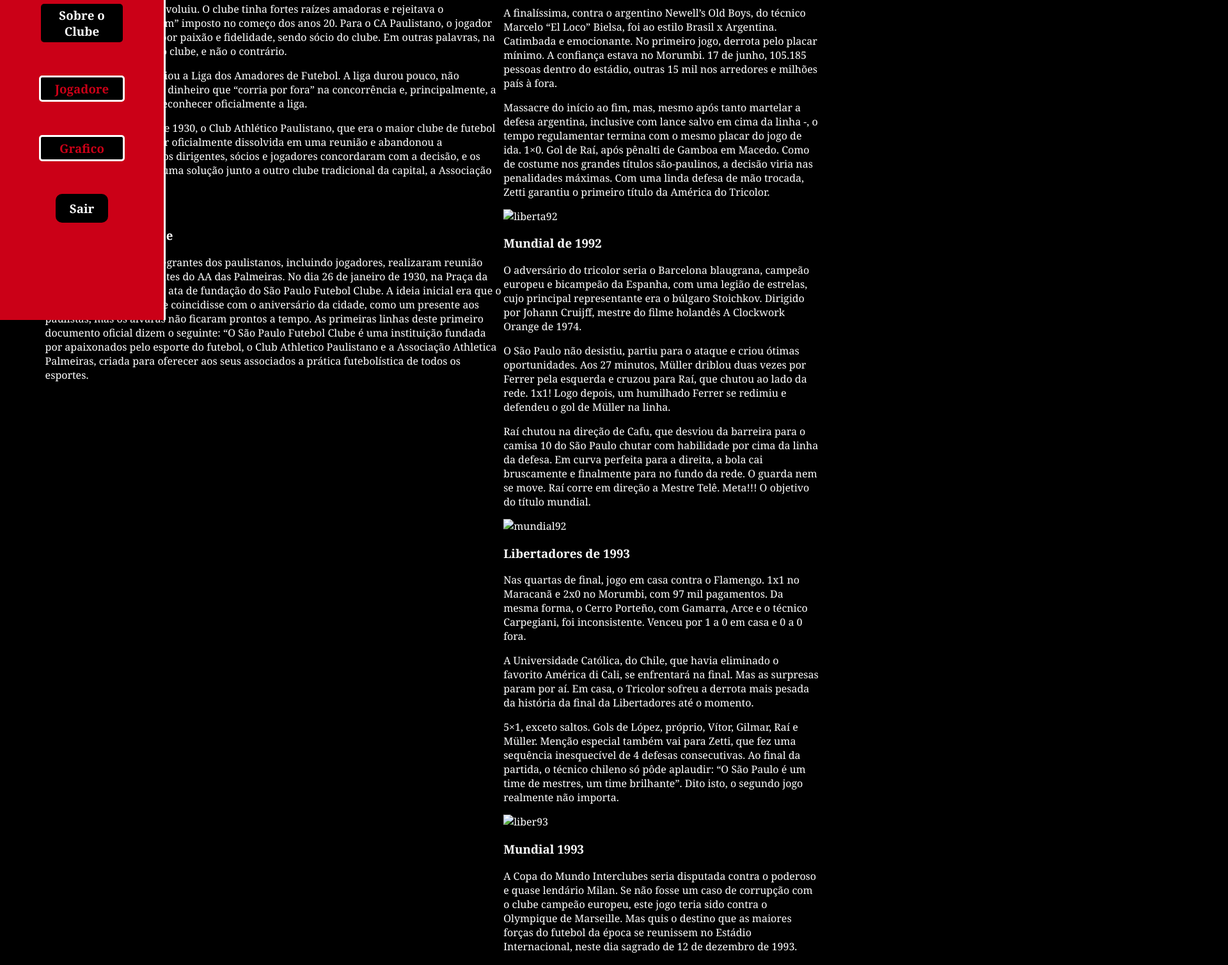
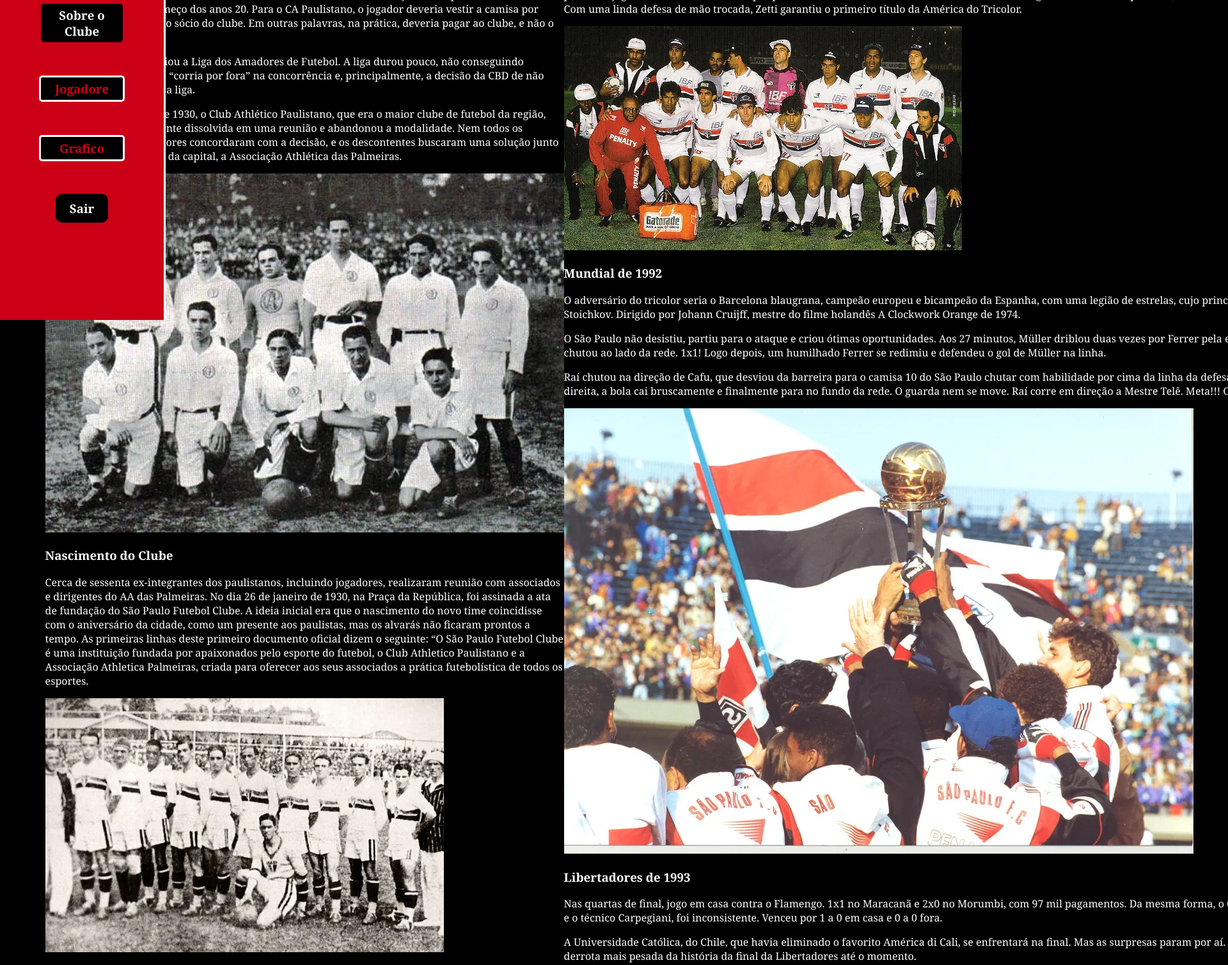
Before and after one commit to bmarruda/Soberano, a website: page public/dashboard/historia.html in a window 1280 px wide. Shown: the part 300-1808 px from the top of the page at 64% size, 1920 px wide, since content can reach past the window. Drawn offline with Linux system fonts and the light colour scheme.

Commit message:
imagens adicionadas

```diff
--- a/public/dashboard/historia.html
+++ b/public/dashboard/historia.html
@@ -84,13 +84,13 @@
 
        <p>Assim, em 8 de janeiro de 1930, o Club Athlético Paulistano, que era o maior clube de futebol da região, viu sua liga ser oficialmente dissolvida em uma reunião e abandonou a modalidade. Nem todos os dirigentes, sócios e jogadores concordaram com a decisão, e os descontentes buscaram uma solução junto a outro clube tradicional da capital, a Associação Athlética das Palmeiras.</p>
 
-       <img src="img/image-768x531.jpg.webp" alt="">
+       <img src="/public/assets/imgs/image.jpg.webp" alt="">
 
        <b><h3>Nascimento do Clube</h3></b>
 
         <p>Cerca de sessenta ex-integrantes dos paulistanos, incluindo jogadores, realizaram reunião com associados e dirigentes do AA das Palmeiras. No dia 26 de janeiro de 1930, na Praça da República, foi assinada a ata de fundação do São Paulo Futebol Clube.  A ideia inicial era que o nascimento do novo time coincidisse com o aniversário da cidade, como um presente aos paulistas, mas os alvarás não ficaram prontos a tempo. As primeiras linhas deste primeiro documento oficial dizem o seguinte: “O São Paulo Futebol Clube é uma instituição fundada por apaixonados pelo esporte do futebol, o Club Athletico Paulistano e a Associação Athletica Palmeiras, criada para oferecer aos seus associados a prática futebolística de todos os esportes.</p>
 
-        <img src="img/image-2.jpg.webp" alt="">
+        <img src="/public/assets/imgs/image-2.jpg.webp" alt="">
 
        </div>
 
@@ -108,7 +108,7 @@
         <p>A finalíssima, contra o argentino Newell’s Old Boys, do técnico Marcelo “El Loco” Bielsa, foi ao estilo Brasil x Argentina. Catimbada e emocionante. No primeiro jogo, derrota pelo placar mínimo. A confiança estava no Morumbi. 17 de junho, 105.185 pessoas dentro do estádio, outras 15 mil nos arredores e milhões país à fora.</p>
 
        <p>Massacre do início ao fim, mas, mesmo após tanto martelar a defesa argentina, inclusive com lance salvo em cima da linha -, o tempo regulamentar termina com o mesmo placar do jogo de ida. 1×0. Gol de Raí, após pênalti de Gamboa em Macedo. Como de costume nos grandes títulos são-paulinos, a decisão viria nas penalidades máximas. Com uma linda defesa de mão trocada, Zetti garantiu o primeiro título da América do Tricolor.</p>
-       <img src="img/622_dca94295-8bac-3bd7-aa2c-9b32c4ed4877.jpg" alt="liberta92">
+       <img src="/public/assets/imgs/622_dca94295-8bac-3bd7-aa2c-9b32c4ed4877.jpg" alt="liberta92">
 
 
         <h3>Mundial de 1992</h3>
@@ -119,7 +119,7 @@
 
         <p>Raí chutou na direção de Cafu, que desviou da barreira para  o camisa 10 do São Paulo chutar com habilidade por cima da linha da defesa. Em  curva perfeita para a direita,  a bola cai bruscamente e finalmente para no fundo da rede. O guarda nem se move. Raí corre em direção a Mestre Telê. Meta!!! O objetivo do título mundial.</p>
 
-        <img src="img/sao_paulo_titulo_1992.webp" alt="mundial92">
+        <img src="/public/assets/imgs/sao_paulo_titulo_1992.webp" alt="mundial92">
 
         <h3>Libertadores de 1993</h3>
 
@@ -129,7 +129,7 @@
         </p>
 
         <p>5×1, exceto saltos. Gols de López, próprio, Vítor, Gilmar, Raí e Müller. Menção especial também vai para Zetti, que fez uma sequência inesquecível de 4 defesas consecutivas. Ao final da partida, o técnico chileno só pôde aplaudir: “O São Paulo é um time de mestres, um time brilhante”. Dito isto,  o segundo jogo realmente não importa.</p>
-        <img src="img/30 anos do bicampeonato da copa libertadores.webp" alt="liber93">
+        <img src="/public/assets/imgs/30 anos do bicampeonato da copa libertadores.webp" alt="liber93">
 
 
         <h3>Mundial 1993</h3>
@@ -141,18 +141,18 @@
         <p>Os milanistas reagiram apenas no segundo tempo. Aos 3 minutos empataram com Massaro. Sem mudar o modelo de jogo, o Tricolore está de volta. Aos 14 minutos, Palhinha encontra Leonardo livre pela esquerda, que dribla e toca para Cerezo, na pequena área, finalizar. 2x1, Tricolor!</p>
 
         <p>Não sabemos, porque aos 41 minutos veio a prova final de que, se existe força maior no universo, foi o São Paulo Futebol Clube naquele dia. Müller, num gesto imodesto, saltando para escapar de uma colisão com o goleiro, tocou-o com o calcanhar, no gol "virado" mais importante da história do São Paulo! Costacurta, o zagueiro italiano que marcou o atacante durante todo o jogo, assistiu incrédulo à comemoração. Isso não deve voltar a Milão tão cedo.</p>
-        <img src="img/5d4b3a6784494.jpeg" alt="mundial93">
+        <img src="/public/assets/imgs/5d4b3a6784494.jpeg" alt="mundial93">
 
 
         <h3>Libertadores 2005</h3>
 
         <p>O São Paulo derrotou o Athletico-PR no  jogo de volta da final da Copa Libertadores e conquistou as Américas pela terceira vez. Foi a primeira vez que um clube brasileiro conseguiu esse feito. Mais de 71 mil torcedores estiveram presentes no Morumbi naquela noite, 14 de julho de 2005, e viram Rogério Ceni erguer o troféu graças aos gols de Amoroso, Fabão, Luizão e Diego Tardelli. O Tricolore venceu a partida por 4 a 0 e recuperou o título após vitória sobre Telê Santana em 1992 e 93.</p>
 
-        <img src="img/Titulos-do-Sao-Paulo-Copa-Libertadores-2005.jpg.webp" alt="liber05">
+        <img src="/public/assets/imgs/b99bd2dad396d049b968f3c359ca3dd443ab164c.webp" alt="liber05">
 
         <h3>Mundial de Clubes de 2005</h3>
         <p>Sob o comando do técnico Paulo Autuori, o São Paulo conquistou o  Mundial de Clubes de 2005 ao vencer o Liverpool por 1 a 0, graças a um gol do Mineiro aos 26 minutos do primeiro tempo. No dia 18 de dezembro de 2005, Rogério Ceni realizou uma noite de gala no Estádio Internacional de Yokohama, no Japão, e foi eleito o melhor jogador da competição.</p>
-        <img src="img/Titulos-do-Sao-Paulo-Mundial-2005.jpg.webp" alt="">
+        <img src="/public/assets/imgs/001-4.jpg" alt="">
 
 
     </section>
```
